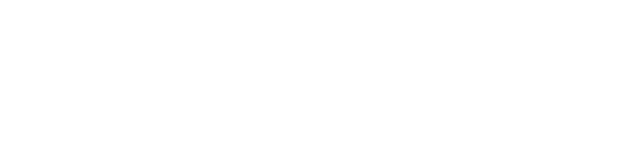
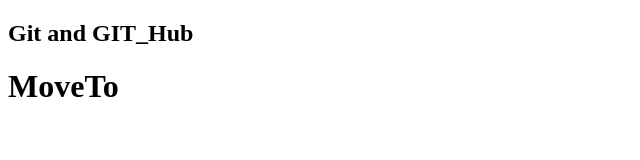
Before and after one commit to mo1eno/IT-HUB, a plain HTML site: page index.html in a window 1280 px wide. Shown: the whole page, without its empty margins (0-640 px from the left). Drawn offline with Linux system fonts and the light colour scheme.

Commit message:
3 version

```diff
--- a/index.html
+++ b/index.html
@@ -8,7 +8,8 @@
     <link rel="stylesheet" href="./style.css">
 </head>
 <body>
-
+    <h2><article>Git and GIT_Hub</article></h2>
+    <h1>MoveTo</h1>
 </body>
 <script src="./app.js"></script>
 </html>
```
